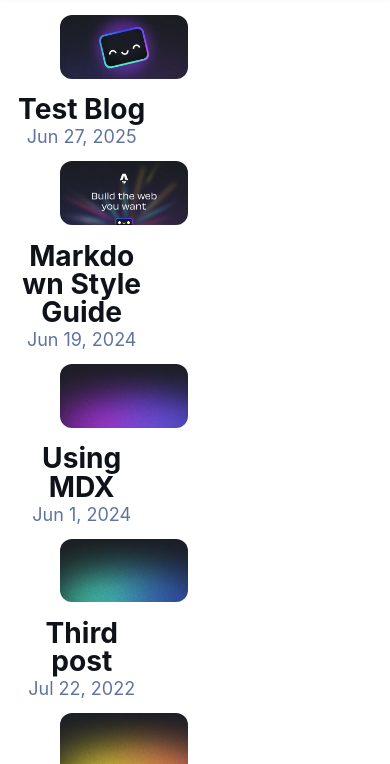
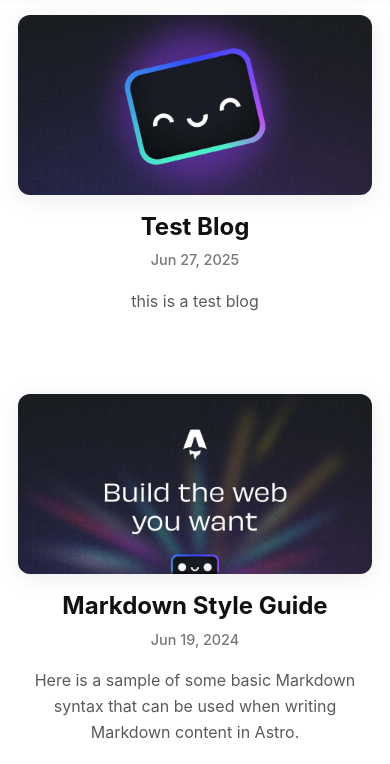
Before and after one commit to burhanayan/burhanayan-com, an Astro site: page /blog in a window 390 px wide. Shown: the part 72-836 px from the top of the page. Built offline with nearby package versions, Linux system fonts and the light colour scheme; Astro itself is replaced by a stand-in of ours.

Commit message:
Enhance blog layout and styling
Updated the blog index layout to improve responsiveness and visual appeal. Introduced a new flexbox-based structure for blog items, added styles for images and content, and adjusted the overall design for better readability. Modified existing styles for hero cards to include border enhancements.

```diff
--- a/src/components/HeroCards.astro
+++ b/src/components/HeroCards.astro
@@ -210,15 +210,17 @@
 .stat-green {
   background: #b6f0e3;
   color: #0a3d31;
+  border: 3px solid #b6f0e3;
 }
 .stat-white {
   background: #fff;
   color: #222;
-  border: 1px solid #e2e8f0;
+  border: 3px solid #e2e8f0;
 }
 .stat-pink {
   background: #ffe3ea;
   color: #7a2f3a;
+  border: 3px solid #ffe3ea;
 }
 .stat-github {
   background: #f5f7fa;
--- a/src/pages/blog/index.astro
+++ b/src/pages/blog/index.astro
@@ -32,7 +32,6 @@
 				width: calc(100% - 1rem);
 			}
 			ul li * {
-				width: calc(60%);
 				text-decoration: none;
 				transition: 0.2s ease;
 			}
@@ -68,25 +67,97 @@
 					text-align: center;
 				}
 			}
+			.blog-list {
+				display: flex;
+				flex-direction: column;
+				gap: 2rem;
+				margin: 0;
+				padding: 0;
+			}
+			.blog-list-item {
+				display: flex;
+				align-items: flex-start;
+				gap: 1.2rem;
+				width: 100%;
+			}
+			.blog-list-image {
+				flex-shrink: 0;
+				height: 190px;
+				display: flex;
+				align-items: center;
+				justify-content: center;
+			}
+			.blog-list-image img {
+				height: 100%;
+				width: auto;
+				object-fit: cover;
+				border-radius: 16px;
+				box-shadow: 0 4px 24px 0 rgba(0,0,0,0.08);
+			}
+			.blog-list-content {
+				display: flex;
+				flex-direction: column;
+				justify-content: flex-start;
+				flex: 1;
+				min-width: 0;
+			}
+			.blog-list-title {
+				font-size: 1.5rem;
+				font-weight: 700;
+				margin: 0 0 0.5rem 0;
+				color: #111;
+				line-height: 1.1;
+				word-break: break-word;
+			}
+			.blog-list-date {
+				margin: 0 0 1.1rem 0;
+				color: #787878;
+				font-weight: 500;
+				font-size: 0.9rem;
+			}
+			.blog-list-preview {
+				min-height: 70px;
+				color: #5e5959;
+				font-size: 1.0rem;
+				margin-bottom: 0.2rem;
+			}
+			@media (max-width: 900px) {
+				.blog-list-item {
+					flex-direction: column;
+					align-items: stretch;
+					gap: 1.2rem;
+				}
+				.blog-list-image {
+					width: 100%;
+					height: 180px;
+				}
+			}
 		</style>
 	</head>
 	<body>
 		<Header />
 		<main>
 			<section>
-				<ul>
+				<ul class="blog-list">
 					{
 						posts.map((post) => (
-							<li>
-								<a href={`/blog/${post.id}/`}>
-									{post.data.heroImage && (
-										<Image width={720} height={360} src={post.data.heroImage} alt="" />
-									)}
-									<h4 class="title">{post.data.title}</h4>
-									<p class="date">
+							<li class="blog-list-item">
+								{post.data.heroImage && (
+									<a href={`/blog/${post.id}/`} class="blog-list-image">
+										<Image width={340} height={190} src={post.data.heroImage} alt="" />
+									</a>
+								)}
+								<div class="blog-list-content">
+									<a href={`/blog/${post.id}/`} style="text-decoration: none; color: inherit;">
+										<div class="blog-list-title">{post.data.title}</div>
+									</a>
+									<div class="blog-list-date">
 										<FormattedDate date={post.data.pubDate} />
-									</p>
-								</a>
+									</div>
+									<div class="blog-list-preview">
+										{post.data.description}
+									</div>
+								</div>
 							</li>
 						))
 					}
```
